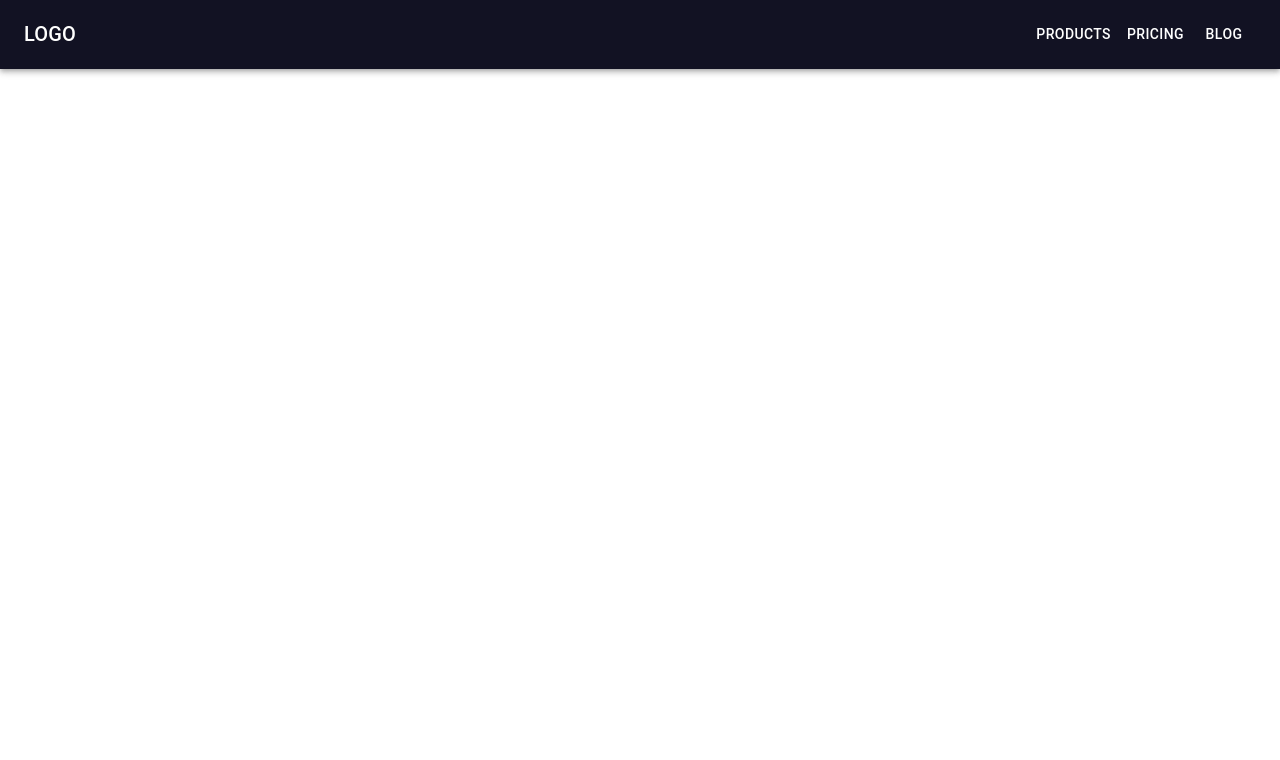
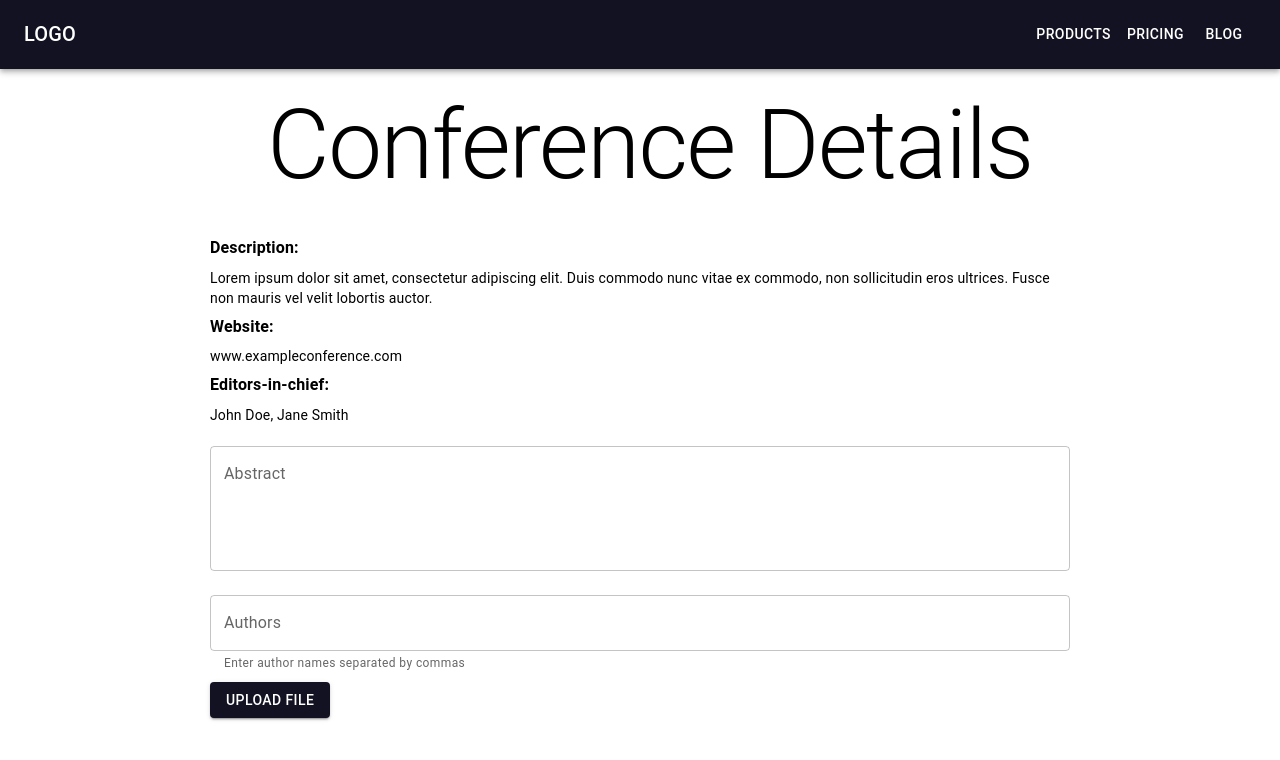
Before and after one commit to OpanniReview/OPRS-MERN, a React (Create React App) app in the folder frontend/: page /upload in a window 1280 px wide. Shown: the top 760 px of the page. Built offline with nearby package versions, Linux system fonts and the light colour scheme.

Commit message:
added upload page

```diff
--- a/frontend/src/App.js
+++ b/frontend/src/App.js
@@ -3,6 +3,7 @@ import Login from './pages/Login';
 import Registerationform from './pages/RegistrationForm';
 import Register from './pages/Register';
 import Dashboard from './pages/Dashboard';
+import UploadPage from './pages/UploadPage';
 import Navbar from './components/Navbar';
 import Footer from './components/Footer';
 
@@ -29,6 +30,10 @@ function App() {
               path = "/dashboard"
               element = {<Dashboard />}
             />
+            <Route
+              path = "/upload"
+              element = {<UploadPage />}
+            />
           </Routes>
         </BrowserRouter>
       </div>
--- /dev/null
+++ b/frontend/src/pages/UploadPage.js
@@ -0,0 +1,75 @@
+import React, { useState } from "react";
+import { Typography, TextField, Button, Container } from "@mui/material";
+import Grid from '@mui/material/Grid';
+
+function UploadPage() {
+  const [filePath, setFilePath] = useState("");
+
+  return (
+    <Container maxWidth="md" style={{ padding: "20px" }}>
+      <Typography variant="h1" gutterBottom style={{ textAlign: "center", textIndent: "20px" }}>
+        Conference Details
+      </Typography>
+      <Typography variant="subtitle1" gutterBottom style={{ fontWeight: "bold" }}>
+        Description:
+      </Typography>
+      <Typography variant="body2" gutterBottom>
+        Lorem ipsum dolor sit amet, consectetur adipiscing elit. Duis commodo nunc vitae ex commodo, non sollicitudin eros ultrices. Fusce non mauris vel velit lobortis auctor.
+      </Typography>
+      <Typography variant="subtitle1" gutterBottom style={{ fontWeight: "bold" }}>
+        Website:
+      </Typography>
+      <Typography variant="body2" gutterBottom>
+        www.exampleconference.com
+      </Typography>
+      <Typography variant="subtitle1" gutterBottom style={{ fontWeight: "bold" }}>
+        Editors-in-chief:
+      </Typography>
+      <Typography variant="body2" gutterBottom>
+        John Doe, Jane Smith
+      </Typography>
+      <TextField
+        id="abstract"
+        label="Abstract"
+        multiline
+        rows={4}
+        variant="outlined"
+        fullWidth
+        margin="normal"
+      />
+      <TextField
+        id="authors"
+        label="Authors"
+        helperText="Enter author names separated by commas"
+        variant="outlined"
+        fullWidth
+        margin="normal"
+      />
+      <Grid
+        container
+        direction="column"
+        justifyContent="center"
+        alignItems="flex-start"
+      >
+        <input
+          accept=".pdf,.docx"
+          style={{ display: "none" }}
+          id="upload-file"
+          multiple
+          type="file"
+          onChange={(e) => setFilePath(e.target.value)}
+        />
+        <label htmlFor="upload-file">
+          <Button variant="contained" component="span">
+            Upload File
+          </Button>
+        </label>
+        <Typography variant="caption">
+          {filePath ? filePath.replace('C:\\fakepath\\', '') : ''}
+        </Typography>
+      </Grid>
+    </Container>
+  );
+}
+
+export default UploadPage;
```
Also changed, not shown: 1 other file (tests, documents, lock files or other folders).
